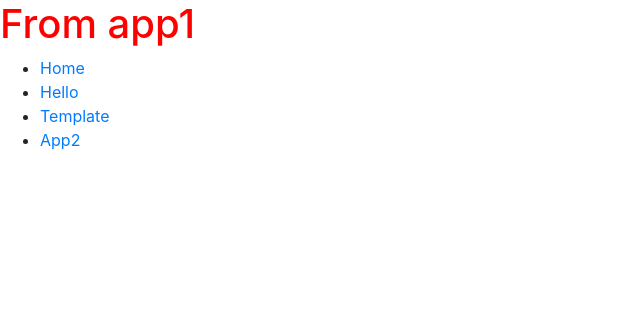
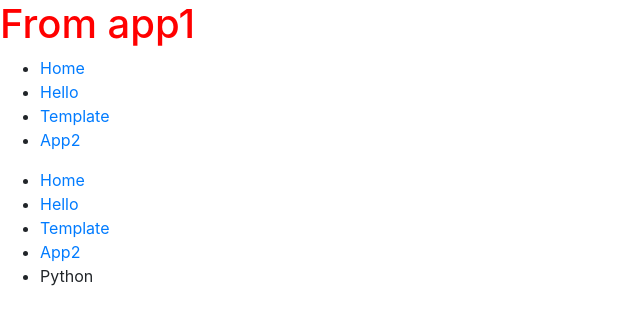
Before and after one commit to Ammar-Munirr/Django-Learning, a Django app: page /app1/template/ in a window 1280 px wide. Shown: the top 325 px of the page, without its empty margins (0-640 px from the left). Run offline with Django 4.2, Linux system fonts and the light colour scheme; some libraries are stand-ins or nearby versions.

Commit message:
Using include tag and if statement in templates

```diff
--- a/app1/templates/index.html
+++ b/app1/templates/index.html
@@ -1,11 +1,6 @@
 {% extends 'base.html' %}
 {% block body %}
 <h1>From app1</h1>
-{% url 'home' as ammar %}
-<ul>
-    <li><a href="{{ammar}}">Home</a></li>
-    <li><a href="{% url 'hello' %}">Hello</a></li>
-    <li><a href="{% url 'template' %}">Template</a></li>
-    <li><a href="{% url 'hm' %}">App2</a></li>
-</ul>
+{% include 'navbar.html' %}
+{% include 'navbar.html' with p='Python' only %}
 {% endblock body %}
--- /dev/null
+++ b/app1/templates/navbar.html
@@ -0,0 +1,9 @@
+<ul>
+    <li><a href="{{ammar}}">Home</a></li>
+    <li><a href="{% url 'hello' %}">Hello</a></li>
+    <li><a href="{% url 'template' %}">Template</a></li>
+    <li><a href="{% url 'hm' %}">App2</a></li>
+    {% if p %}
+    <li><a href="#"></a>{{p}}</li>
+    {% endif %}
+</ul>
```
